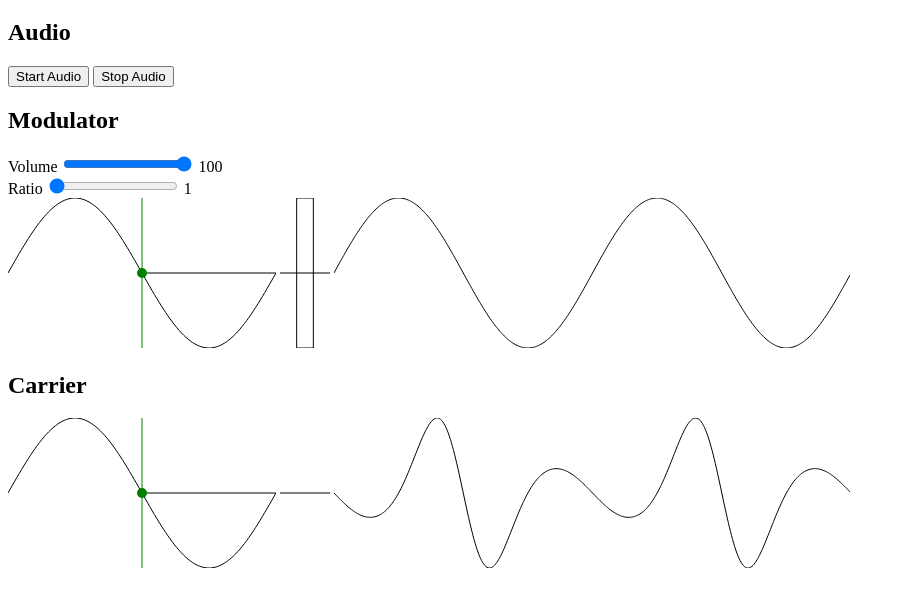
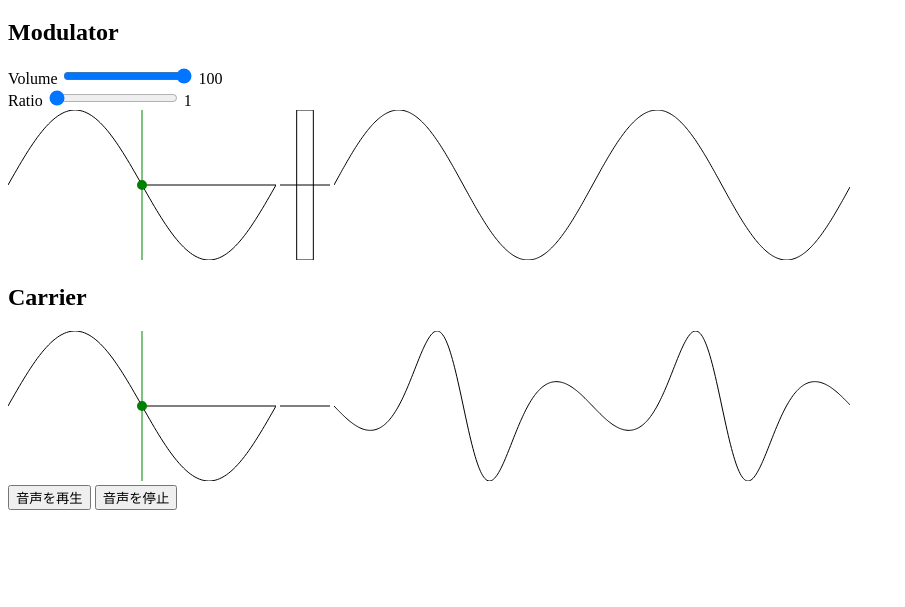
Before and after one commit to igarin14pm/fm-synthesis-waveform-visualizer-web, a plain HTML site: page index.html in a window 1280 px wide. Shown: the part 61-668 px from the top of the page, without its empty margins (0-905 px from the left). Drawn offline with Linux system fonts and the light colour scheme.

Commit message:
音声再生・停止ボタンの位置とテキストを変更

```diff
--- a/index.html
+++ b/index.html
@@ -7,10 +7,6 @@
 
   <body>
     <h1>FM-Synthesis Waveform Visualizer</h1>
-
-    <h2>Audio</h2>
-    <button id="start-audio-button">Start Audio</button>
-    <button id="stop-audio-button">Stop Audio</button>
 
     <h2>Modulator</h2>
 
@@ -38,6 +34,9 @@
       <canvas id="carrier-waveform-graph" width="516" height="150"></canvas>
     </div>
 
+    <button id="start-audio-button">音声を再生</button>
+    <button id="stop-audio-button">音声を停止</button>
+
     <script type="module" src="dist/script.js"></script>
   </body>
 </html>
```
